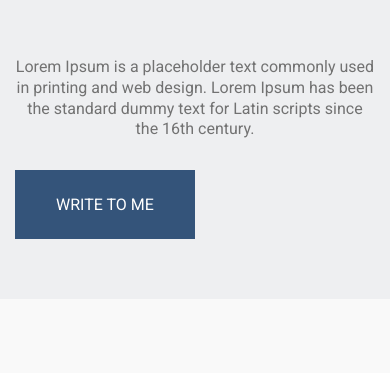
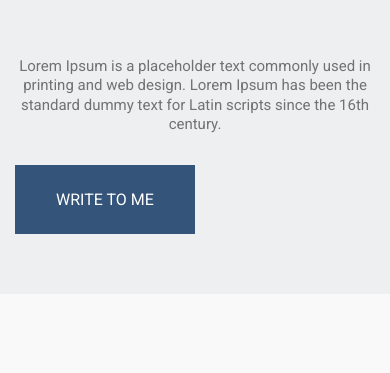
Before and after one commit to yokkaai/FullstackJS, a plain HTML site: page index.html in a window 390 px wide. Shown: the part 187-560 px from the top of the page. Drawn offline with Linux system fonts and the light colour scheme.

Commit message:
фінал 11 дз

```diff
--- a/style.css
+++ b/style.css
@@ -54,7 +54,7 @@ nav ul {
     font-weight: 500;
 }
 
-.hero h1 + p {
+.hero h1+p {
     color: #727272;
     margin-top: 60px;
     max-width: 540px;
@@ -74,6 +74,7 @@ button.primary {
     background-color: #34547A;
     color: white;
 }
+
 button.primary:hover {
     background-color: rgb(36.7586206897, 59.3793103448, 86.2413793103);
 }
@@ -95,7 +96,7 @@ button.primary:hover {
     font-weight: 500;
 }
 
-.about h2 + p {
+.about h2+p {
     color: #727272;
     margin-top: 50px;
     max-width: 540px;
@@ -162,41 +163,50 @@ button.primary:hover {
     nav ul {
         gap: 40px;
     }
+
     h1 {
         font-size: 40px;
     }
+
     h2 {
         font-size: 28px;
     }
+
     .advanteges__list {
         gap: 30px;
         flex-wrap: wrap;
         justify-content: center;
     }
 }
+
 @media (max-width: 768px) {
     .container {
         padding: 0 15px;
     }
+
     nav ul {
         gap: 20px;
         flex-wrap: wrap;
         justify-content: center;
     }
+
     .hero {
         height: auto;
         padding: 60px 0;
     }
+
     h1 {
         font-size: 32px;
         text-align: center;
-  }
-  + p {
+
+        +p {
             margin-top: 30px;
             font-size: 15px;
             text-align: center;
         }
     }
+}
+
 .hero__content {
     margin-bottom: 30px;
     text-align: center;
@@ -221,28 +231,37 @@ button.primary:hover {
         gap: 12px;
         align-items: center;
     }
+
     h1 {
         font-size: 24px;
     }
+
     h2 {
         font-size: 20px;
     }
-  h1 + p {
+
+    h1+p {
         font-size: 15px;
         text-align: center;
     }
+
     .advanteges__item {
         width: 100%;
         justify-content: flex-start;
     }
+
     .advanteges__list {
         gap: 20px;
     }
+
     .works__container p {
         font-size: 15px;
     }
+
     .hero button.primary {
         width: 100%;
         padding: 16px;
     }
-}/*# sourceMappingURL=style.css.map */
+}
+
+/*# sourceMappingURL=style.css.map */
```
Lines whose indentation alone changed are shown as unchanged.
